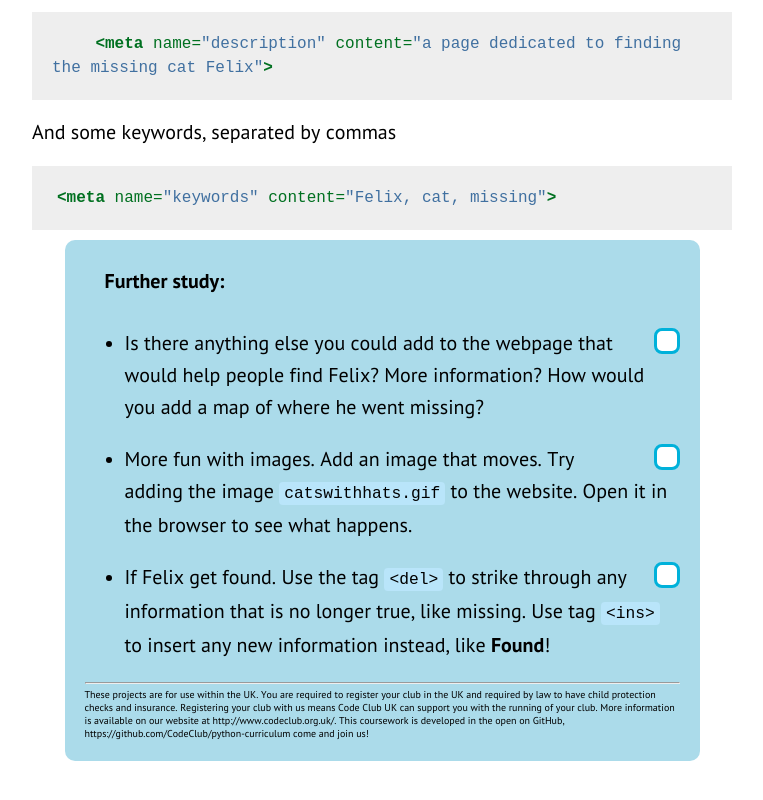
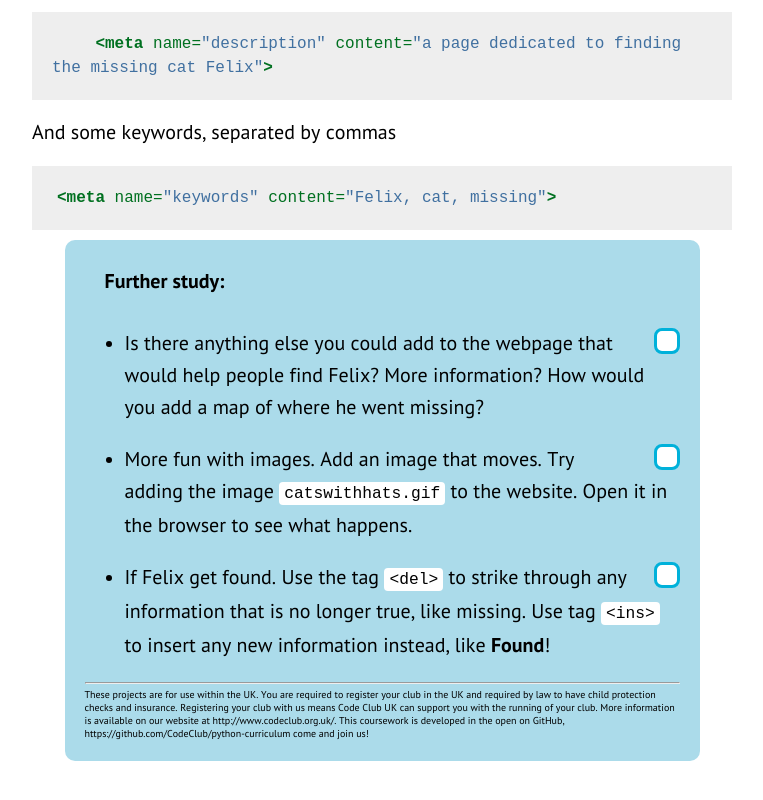
Before and after one commit to RaspberryPiFoundation/lesson_format, a plain HTML site: page output/lessonexample.html in a window 1280 px wide. Shown: the part 4467-5267 px from the top of the page, without its empty margins (258-1021 px from the left). Drawn offline with nearby package versions, Linux system fonts and the light colour scheme.

Commit message:
make code samples inside try blocks visible

```diff
--- a/output/codeclub.css
+++ b/output/codeclub.css
@@ -311,6 +311,9 @@ header h2 {
         margin: 0 auto;
         overflow:auto;
 }
+.try code {
+	background:#fff;
+}
 .try h2 {
         text-indent:20px;
 }
```
Lines whose indentation alone changed are shown as unchanged.
